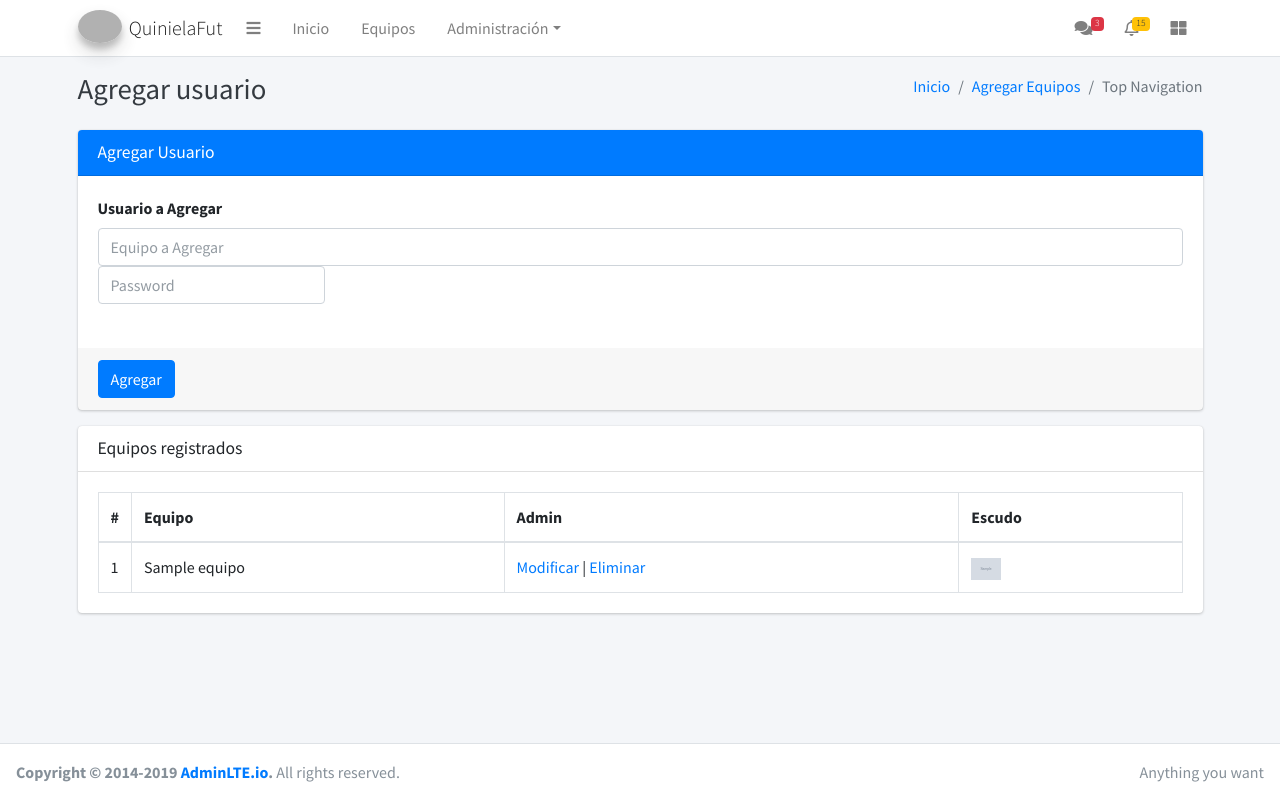
After one commit to giles14/quinielafut, a PHP site: template views/agregaUsuario.twig in a window 1280 px wide. The commit adds this page. Run offline with PHP 8.4, Linux system fonts and the light colour scheme; the template is opened without the code that fills it: most values are stand-ins (such as "Sample title", 1, 10 or a date in 2020); grey boxes marked "Sample" are stand-in pictures; some libraries are stand-ins or nearby versions; grey boxes are pictures that could not be loaded.

Commit message:
adding  the new Model of Usuario to integrate the login section soon

```diff
--- /dev/null
+++ b/views/agregaUsuario.twig
@@ -0,0 +1,83 @@
+{% extends "layout.twig" %}
+{% block title  %} Quiniela Fut - Administración {% endblock %}
+
+{% block sectionTitle %}
+    Agregar usuario
+{% endblock %}
+{% block messages %}
+    {% if successMessages %}
+     <div class="alert alert-success alert-dismissible">
+                  <button type="button" class="close" data-dismiss="alert" aria-hidden="true">×</button>
+                  <h5><i class="icon fas fa-check"></i> Realizado</h5>
+                    {{ successMessages }}
+     </div>
+     {% endif %}
+     {% if errorMessages %}
+     <div class="alert alert-danger alert-dismissible">
+                  <button type="button" class="close" data-dismiss="alert" aria-hidden="true">×</button>
+                  <h5><i class="icon fas fa-ban"></i> Error!</h5>
+                  {{ errorMessages }}
+                  {# Los datos proporcionados no pasaron la validación intenta nuevamente con datos válidos. #}
+                </div>
+     {% endif %}
+{% endblock %}
+{% block mainContent %}
+<div class="card card-primary">
+              <div class="card-header">
+                <h3 class="card-title">Agregar Usuario</h3>
+              </div>
+              <!-- /.card-header -->
+              <!-- form start -->
+              <form action="" role="form" method="post" enctype="multipart/form-data" >
+                <div class="card-body">
+                  <div class="form-group">
+                    <label for="nameEquipo">Usuario a Agregar</label>
+                    <input type="text" class="form-control" id="nameEquipo" name="username" placeholder="Equipo a Agregar">
+                    <label for="password">
+                    <input type="password" class="form-control" id="passwordUsuario" name="password" placeholder="Password">
+                  </div>
+                                  </div>
+                <!-- /.card-body -->
+
+                <div class="card-footer">
+                  <button type="submit" class="btn btn-primary">Agregar</button>
+                </div>
+              </form>
+            </div>
+
+    <div class="card">
+              <div class="card-header">
+                <h3 class="card-title">Equipos registrados</h3>
+              </div>
+              <!-- /.card-header -->
+              <div class="card-body">
+                <table class="table table-bordered">
+                  <thead>
+
+                    <tr>
+                      <th style="width: 10px">#</th>
+                      <th>Equipo</th>
+                      <th>Admin</th>
+                      <th>Escudo</th>
+                    </tr>
+                  </thead>
+                  <tbody>
+
+                    {% for equipo in equipos  %}
+                    <tr>
+                      <td>{{equipo.id_equipo}}</td>
+                      <td>{{equipo.equipo}}</td>
+                      <td>
+                        <a href="/equipos/modificar/{{ equipo.id_equipo }}">Modificar</a> | <a href="/equipos/borrar/{{ equipo.id_equipo }}">Eliminar</a>
+                      </td>
+                      <td><img src="../public/uploads/{{equipo.logoImg}}" width="30px" /></td>
+                    </tr>
+                    {% endfor %}
+
+                  </tbody>
+                </table>
+              </div>
+              <!-- /.card-body -->
+
+    </div>
+{% endblock %}
```
Also changed, not shown: app/Controllers/UsuarioController.php (added, +25 -0 lines), app/Models/Usuario.php (added, +8 -0 lines), public/index.php (+8 -0 lines).
